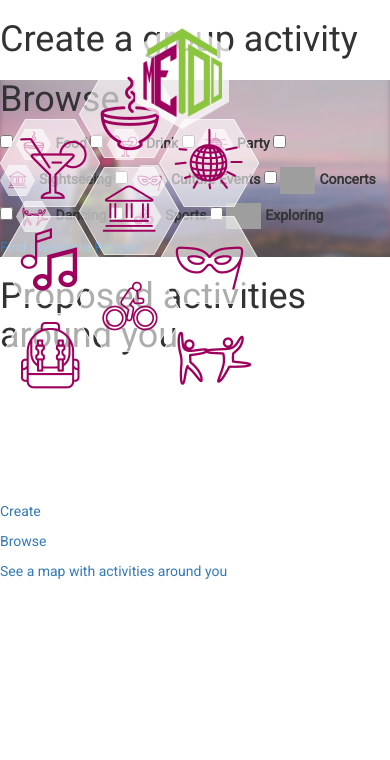
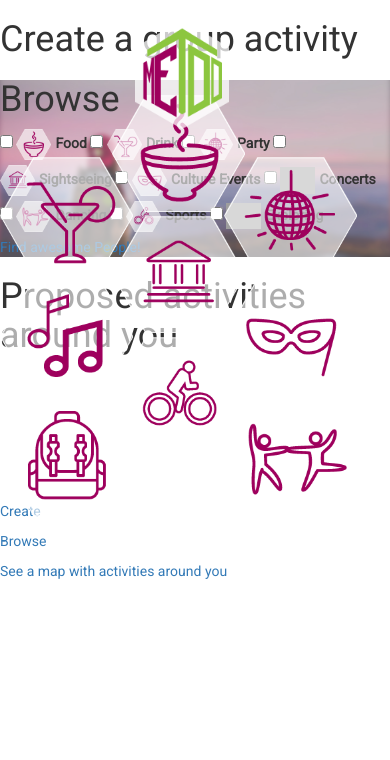
Before and after one commit to ephes/trivago2015, a Django app: template trivago2015/templates/pages/index.html in a window 390 px wide. Shown: the top 760 px of the page. Run offline with Django 3.2, Linux system fonts and the light colour scheme; the template is opened without the code that fills it, so the values that code supplies are empty; some libraries are stand-ins or nearby versions; grey boxes are pictures that could not be loaded.

Commit message:
iphone size

```diff
--- a/trivago2015/brows.html
+++ b/trivago2015/brows.html
@@ -22,6 +22,10 @@
 			</div><!-- /header -->
 
 			<div role="main" class="ui-content">
+				<div id="logo-container" style="left:auto; right: 3%; top: 49px; width: 18%;">
+					<img id="logo-upper" src="/static/images/icons/metoo1.png" />
+					<img id="logo-lower" src="/static/images/icons/metoo2.png" />
+				</div>
 <div id="pref-container">
 			<div id="column-1" class="column">		<div id="drink" class="hexagon">
 					<img class="unchecked" src="/static/images/icons/drink.png" />
--- a/trivago2015/index.html
+++ b/trivago2015/index.html
@@ -27,7 +27,7 @@
 	<body>
     <div data-role="page" id="welcome">
     	<div role="main" class="ui-content">
-				<div id="logo-container">
+			<div id="logo-container">
 				<img id="logo-upper" src="/static/images/icons/metoo1.png" />
 				<img id="logo-lower" src="/static/images/icons/metoo2.png" />
 			</div>
--- a/trivago2015/static/css/style.css
+++ b/trivago2015/static/css/style.css
@@ -183,11 +183,11 @@ height: 50px;
   /*  margin: 0 0 5px 0;*/
 }
 .hexagon{
-  width: 100%;
-  height: 97px;
-  display: block;
-  position: relative;
   cursor: pointer;
+      display: block;
+      height: 121px;
+      position: relative;
+      width: 100%;
 }
 .hexagon img{
   width: 100%;
@@ -202,24 +202,24 @@ height: 50px;
   position: absolute;
   width: 100%;
   margin: 0 auto 0 auto;
+  top: 95px;
 }
 .column{
-magrin: 0 10px 0 0;
-width: 100px;
-display: inline-block;
-height: 100%;
-position: relative;
-clear: both;
+  clear: both;
+     display: inline-block;
+     height: 100%;
+     position: relative;
+     width: 34%;
 }
 #column-1, #column-3{
-  top: 49px;
+  top: 62px;
 }
 #column-1, #column-2{
   margin-right: -24px;
  }
 #find-submit{
   position: absolute;
-  bottom: 25px;
+  bottom: 55px;
   width: 80%;
-  margin: 0 auto 0 auto;
+  margin-right: 0;
 }
--- a/trivago2015/static/js/script.js
+++ b/trivago2015/static/js/script.js
@@ -86,7 +86,7 @@ $(".hexagon").click(function(){
   $(this).find(".checked").toggleClass("no-display");
   var hexagonId =   $(this).attr("id");
   var checkboxName = "checkbox-"+hexagonId;
-  alert(hexagonId);
+  //alert(hexagonId);
   var checkBoxe = $("#"+checkboxName);
   checkBoxe.prop("checked", !checkBoxe.prop("checked"));
   var checked = checkBoxe.prop("checked");
```
